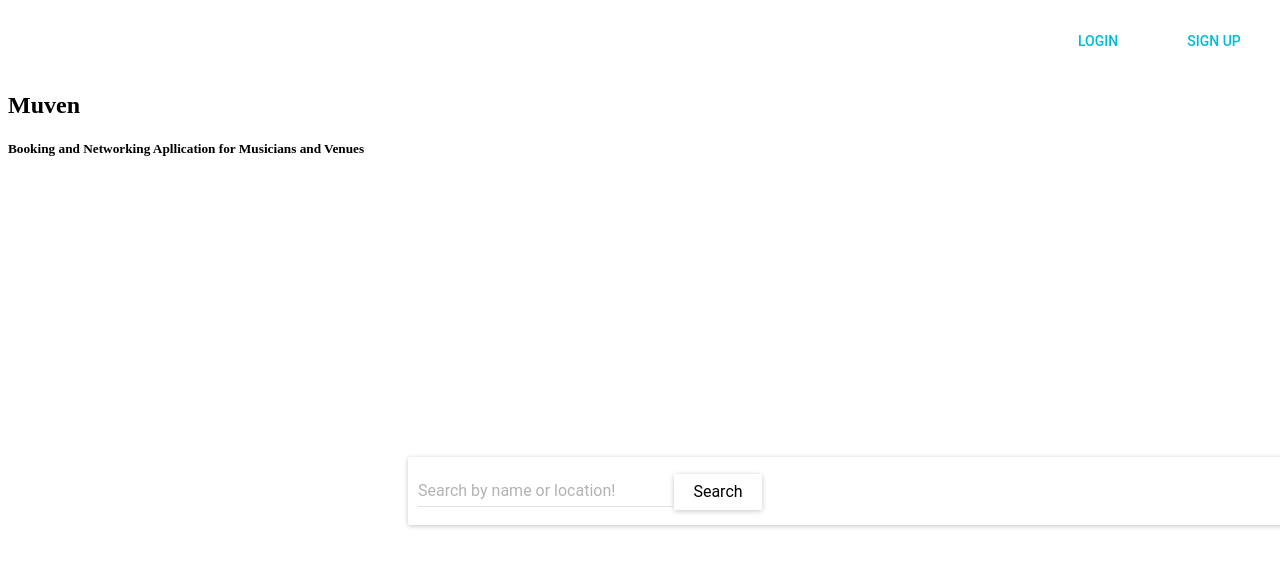
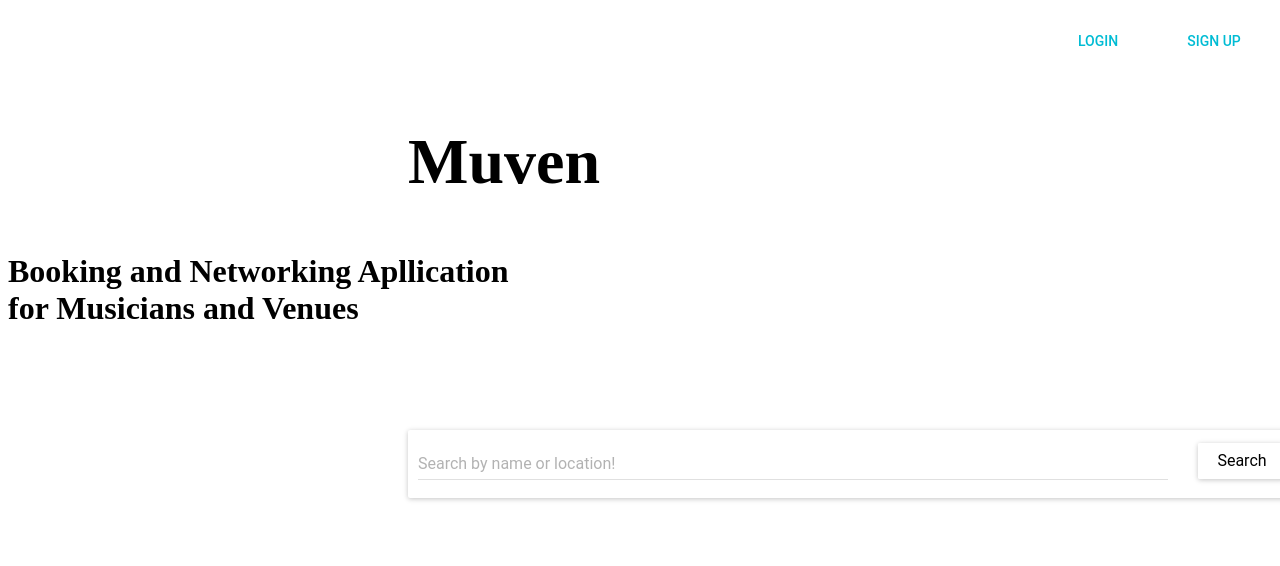
Before and after one commit to adamtahoun/muven, a React (Create React App) app in the folder front-end/: page / in a window 1280 px wide. Shown: the top 566 px of the page. Built offline with nearby package versions, Linux system fonts and the light colour scheme.

Commit message:
fized search bar

```diff
--- /dev/null
+++ b/front-end/src/App.css
@@ -0,0 +1,11 @@
+h2 {
+  font-family: futura;
+  font-size: 48pt;
+  margin-left:400px;
+  position: relative;
+}
+
+h5 {
+  font-family: futura;
+  font-size: 24pt;
+}
--- a/front-end/src/App.js
+++ b/front-end/src/App.js
@@ -1,20 +1,18 @@
 import React, { Component } from 'react';
-//import AppBarExample from './Components/app_bar';
 import MuiThemeProvider from 'material-ui/styles/MuiThemeProvider';
 import NavBar from './Components/nav_bar/nav_bar';
 import SearchBar from './Components/search_bar/search_bar';
-//import AppBar from 'material-ui/AppBar';
-//import {BrowserRouter, Route, Switch} from 'react-router-dom';
+import "./App.css"
 
 
 class App extends Component {
   render() {
     return (
-      <div>
+      <div className="App">
         <MuiThemeProvider>
           <NavBar/>
           <h2>Muven</h2>
-          <h5>Booking and Networking Apllication for Musicians and Venues</h5>
+          <h5>Booking and Networking Apllication <br/> for Musicians and Venues</h5>
           <SearchBar />
         </MuiThemeProvider>
       </div>
--- a/front-end/src/Components/search_bar/search_bar.css
+++ b/front-end/src/Components/search_bar/search_bar.css
@@ -1,6 +1,6 @@
 .SearchBar {
-
-  margin-top: 300px;
+  position: absolute;
+  margin-top: 50px;
   margin-left:  400px;
 
 }
@@ -8,12 +8,21 @@
 .SearchBar-card{
   width: 900px;
   padding: 10px;
-  /*padding: 10px*/
+  padding: 10px;
   vertical-align: middle;
 
 }
 
 
 .SearchBar-input{
+    position: absolute;
+    font-size: 36px;
+    height: 100;
+    width : 1000px;
+}
 
+.SearchBar-button{
+  position: absolute;
+  margin-left: 780px;
+  margin-top: -45px;
 }
--- a/front-end/src/Components/search_bar/search_bar.js
+++ b/front-end/src/Components/search_bar/search_bar.js
@@ -15,12 +15,15 @@ class SearchBar extends Component {
 render(){
   return(
     <div className="SearchBar">
+
     <Card className= "SearchBar-card">
+    <div style={{width:750}}>
     <TextField hintText = "Search by name or location!"
-      fullWidth={false}
+      fullWidth={true}
       className="SearchBar-input"
     />
-    <RaisedButton>Search</RaisedButton>
+    </div>
+    <RaisedButton className="SearchBar-button">Search</RaisedButton>
     </Card>
     </div>
   )
```
Also changed, not shown: 1 other file (tests, documents, lock files or other folders).
